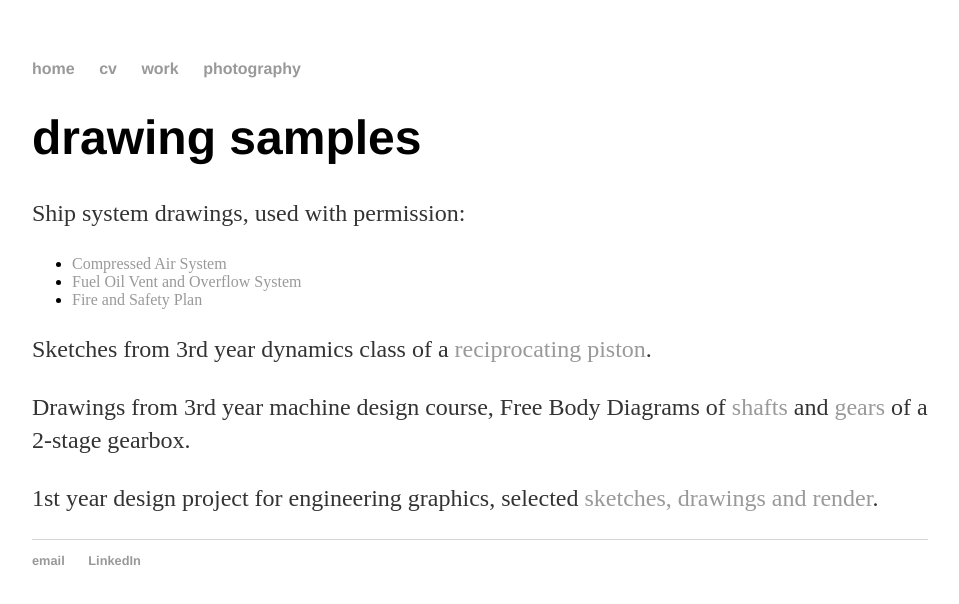
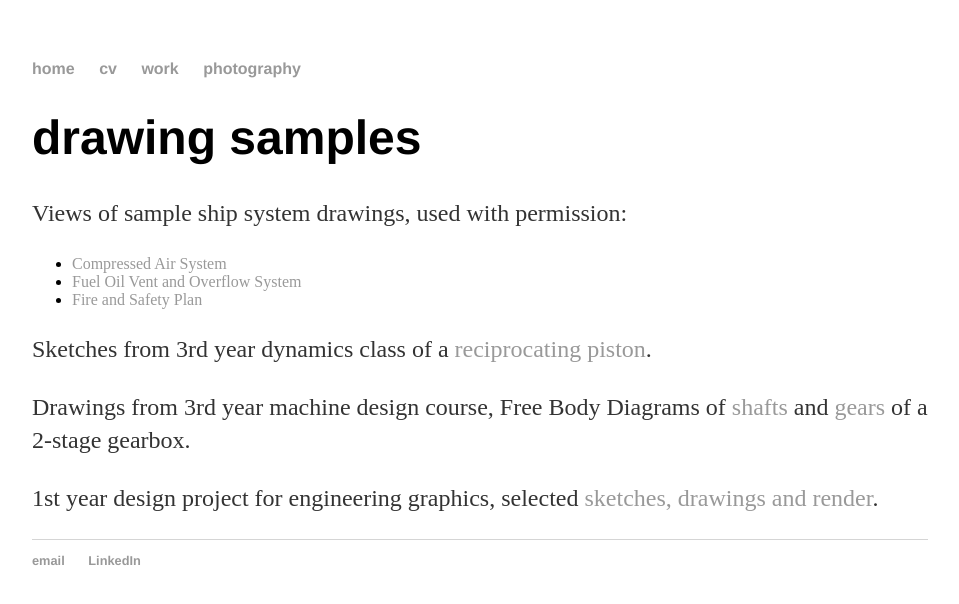
Before and after one commit to LurkingH0rr0r/LurkingH0rr0r.github.io, a Jekyll site: the page built from _posts/2019-09-04-drawing-samples.md, in a window 1280 px wide. Shown: the top 604 px of the page, without its empty margins (160-1119 px from the left). Built offline with Jekyll 4.4.1, drawn with Linux system fonts in a browser that asks for light colours.

Commit message:
Update 2019-09-04-drawing-samples.md

```diff
--- a/_posts/2019-09-04-drawing-samples.md
+++ b/_posts/2019-09-04-drawing-samples.md
@@ -4,10 +4,10 @@ title: "drawing samples"
 date: 2019-09-04
 ---
 
-Ship system drawings, used with permission:
-- [Compressed Air System](https://docs.google.com/viewer?url=https://github.com/Patrick-Shorey/Patrick-Shorey.github.io/raw/master/pdfs/VARD%20sample%201%20-%20General%20Purpose%20Compressed%20Air%20System.pdf)
-- [Fuel Oil Vent and Overflow System](https://docs.google.com/viewer?url=https://github.com/Patrick-Shorey/Patrick-Shorey.github.io/raw/master/pdfs/VARD%20sample%202%20-%20Fuel%20Oil%20Vent%20and%20Overflow%20System.pdf)
-- [Fire and Safety Plan](https://docs.google.com/viewer?url=https://github.com/Patrick-Shorey/Patrick-Shorey.github.io/raw/master/pdfs//VARD%20sample%203%20-%20%20Fire%20and%20Safety%20Plan.pdf)
+Views of sample ship system drawings, used with permission:
+- [Compressed Air System](https://docs.google.com/viewer?url=https://github.com/Patrick-Shorey/Patrick-Shorey.github.io/raw/master/pdfs/compressedSnap.pdf)
+- [Fuel Oil Vent and Overflow System](https://docs.google.com/viewer?url=https://github.com/Patrick-Shorey/Patrick-Shorey.github.io/raw/master/pdfs/fuelSnap.pdf)
+- [Fire and Safety Plan](https://docs.google.com/viewer?url=https://github.com/Patrick-Shorey/Patrick-Shorey.github.io/raw/master/pdfs/fireSnap.pdf)
 
 Sketches from 3rd year dynamics class of a [reciprocating piston](https://docs.google.com/viewer?url=https://github.com/Patrick-Shorey/Patrick-Shorey.github.io/raw/master/pdfs/reciprocating%20piston%20sketches.pdf).
 
```
